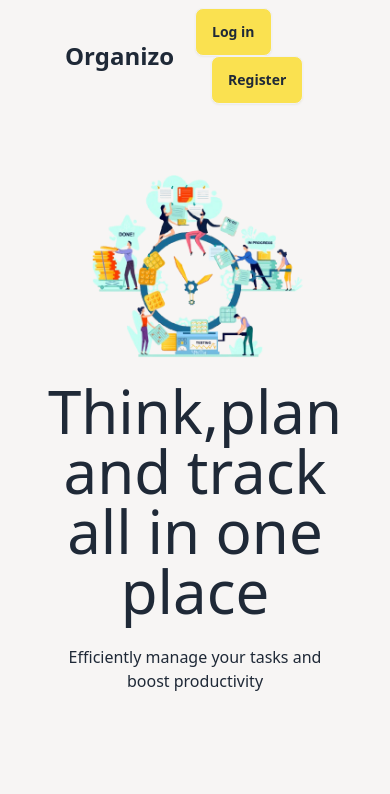
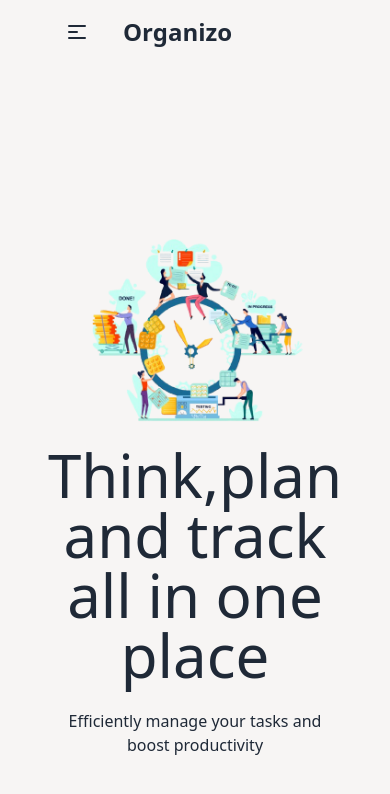
Before and after one commit to nusrat40/task-management-client, a React (Vite) app: page / in a window 390 px wide. Shown: the top 794 px of the page. Built offline with nearby package versions, Linux system fonts and the light colour scheme; no server answers.

Commit message:
updated dashboard layout

```diff
--- a/src/Layout/DashboardLayout.jsx
+++ b/src/Layout/DashboardLayout.jsx
@@ -45,7 +45,7 @@ const DashboardLayout = () => {
 
 
       {/* content*/}
-      <div className="flex-1 p-2 lg:p-8">
+      <div className="flex-1 px-2 lg:px-8">
         <Outlet></Outlet>
       </div>
     </div>
--- a/src/components/Navbar.jsx
+++ b/src/components/Navbar.jsx
@@ -18,12 +18,69 @@ const Navbar = () => {
   return (
     <div className="navbar bg-[#f7f5f4] container mx-auto px-12 fixed top-0 z-50">
       <div className="navbar-start">
+
+
+           {/* Dropdown for small screens */}
+           <div className="dropdown lg:hidden">
+          <div tabIndex={0} role="button" className="btn btn-ghost">
+            <svg
+              xmlns="http://www.w3.org/2000/svg"
+              className="h-6 w-6"
+              fill="none"
+              viewBox="0 0 24 24"
+              stroke="currentColor"
+            >
+              <path
+                strokeLinecap="round"
+                strokeLinejoin="round"
+                strokeWidth="2"
+                d="M4 6h16M4 12h8m-8 6h16"
+              />
+            </svg>
+          </div>
+          <ul
+            tabIndex={0}
+            className="menu menu-sm dropdown-content bg-base-100 rounded-box z-[1] mt-3 w-52 p-2 shadow"
+          >
+            {user ? (
+              <>
+
+              <img className="w-14 h-14 rounded-full mx-auto" src={user?.photoURL} alt="User Avatar" />
+
+                <li>
+                  <button onClick={handleLogout} className="btn bg-[#fae150] w-full">
+                    Logout
+                  </button>
+                </li>
+                <li>
+                  <Link to="/dashboard/overview" className="btn bg-[#fae150] w-full">
+                    Dashboard
+                  </Link>
+                </li>
+              </>
+            ) : (
+              <>
+                <li>
+                  <Link to="/login" className="btn bg-[#fae150] w-full">
+                    Log in
+                  </Link>
+                </li>
+                <li>
+                  <Link to="/register" className="btn bg-[#fae150] w-full">
+                    Register
+                  </Link>
+                </li>
+              </>
+            )}
+          </ul>
+        </div>
+
         <NavLink to="/" className="btn btn-ghost text-2xl">
           Organizo
         </NavLink>
       </div>
 
-      <div className="navbar-end space-x-3">
+      <div className="navbar-end hidden lg:flex space-x-3">
         {user ? (
           <div className="flex items-center justify-center gap-2">
             <img className="w-14 h-14 rounded-full" src={user?.photoURL} alt="User Avatar" />
--- a/src/pages/Dashboard/MyTask.jsx
+++ b/src/pages/Dashboard/MyTask.jsx
@@ -35,25 +35,24 @@ const MyTask = () => {
           Swal.fire({
             position: "center",
             icon: "success",
-            title: 'Task has been deleted',
+            title: "Task has been deleted",
             showConfirmButton: false,
             timer: 1500,
           });
+          setTasks(tasks.filter((task) => task._id !== id));
         }
-        setTasks(tasks.filter(task => task._id !== id));
       }
     });
   };
 
-
   return (
-
-    <div className="max-w-7xl mx-auto mt-10 p-6 bg-white shadow-lg rounded-3xl">
+    <div className="bg-[#f7f5f4] min-h-screen w-full p-2 lg:p-0"> {/* Full width background */}
+      <div className="max-w-7xl mx-auto lg:mt-10 p-6 bg-white shadow-lg rounded-3xl">
         <h2 className="text-2xl font-bold mb-4 text-center">My Tasks</h2>
         <div className="overflow-x-auto">
-        <table className="table-auto w-full ">
+          <table className="table-auto w-full">
             <thead>
-            <tr className="">
+              <tr>
                 <th className="border-b-2 p-2">Title</th>
                 <th className="border-b-2 p-2">Description</th>
                 <th className="border-b-2 p-2">Category</th>
@@ -65,13 +64,17 @@ const MyTask = () => {
               {tasks.length > 0 ? (
                 tasks.map((task) => (
                   <tr key={task._id} className="text-center">
-                  <td className=" p-2">{task.title}</td>
-                  <td className=" p-2">{task.description}</td>
-                  <td className=" p-2">{task.category}</td>
-                  <td className="p-2">{new Date(task.timestamp).toLocaleString()}</td>
-                  <td className=" p-2 space-x-2">
+                    <td className="p-2">{task.title}</td>
+                    <td className="p-2">{task.description}</td>
+                    <td className="p-2">{task.category}</td>
+                    <td className="p-2">
+                      {new Date(task.timestamp).toLocaleString()}
+                    </td>
+                    <td className="p-2 space-x-2 flex flex-col lg:flex-row gap-2">
                       <button className="bg-[#fbea83] px-3 py-1 rounded-md">
-                      <Link to={`/dashboard/updateTask/${task._id}`}>Edit</Link>
+                        <Link to={`/dashboard/updateTask/${task._id}`}>
+                          Edit
+                        </Link>
                       </button>
                       <button
                         className="bg-[#dfbf06] px-3 py-1 rounded-md"
@@ -84,13 +87,16 @@ const MyTask = () => {
                 ))
               ) : (
                 <tr>
-                <td colSpan="5" className="text-center p-4">No tasks found.</td>
+                  <td colSpan="5" className="text-center p-4">
+                    No tasks found.
+                  </td>
                 </tr>
               )}
             </tbody>
           </table>
         </div>
       </div>
+    </div>
   );
 };
 
--- a/src/pages/Home.jsx
+++ b/src/pages/Home.jsx
@@ -3,7 +3,7 @@ import banner from '../assets/banner.png'
 
 const Home = () => {
     return (
-        <div className=' min-h-screen flex flex-col lg:flex-row justify-center items-center px-20'>
+        <div className=' min-h-screen flex flex-col lg:flex-row justify-center items-center px-20 mt-16'>
             <img src={banner} alt="" />
             <div className='space-y-6 text-center lg:w-[600px]'>
                 <h1 className='text-6xl'>Think,plan and track all in one place</h1>
```
Lines whose indentation alone changed are shown as unchanged.
